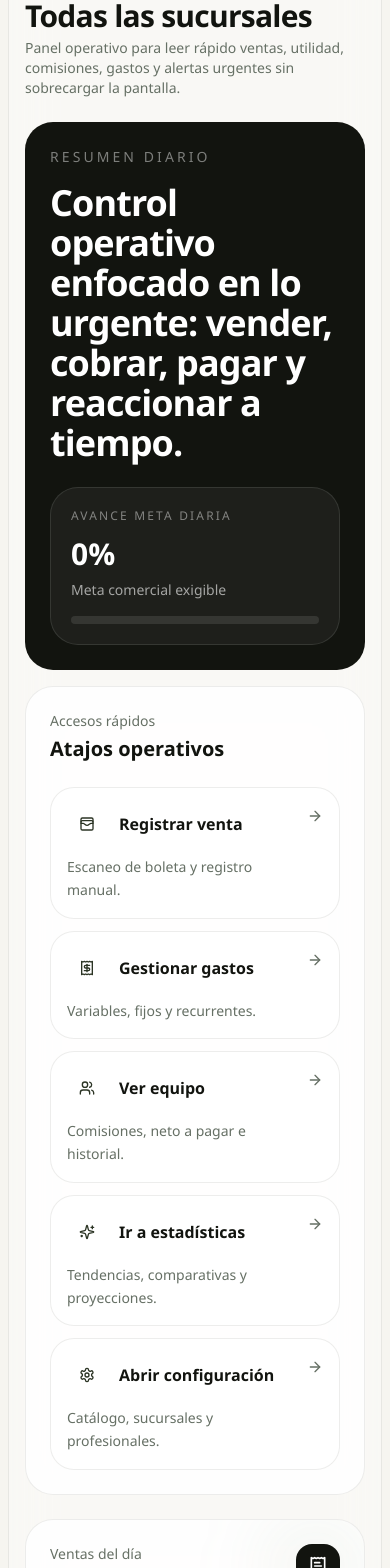
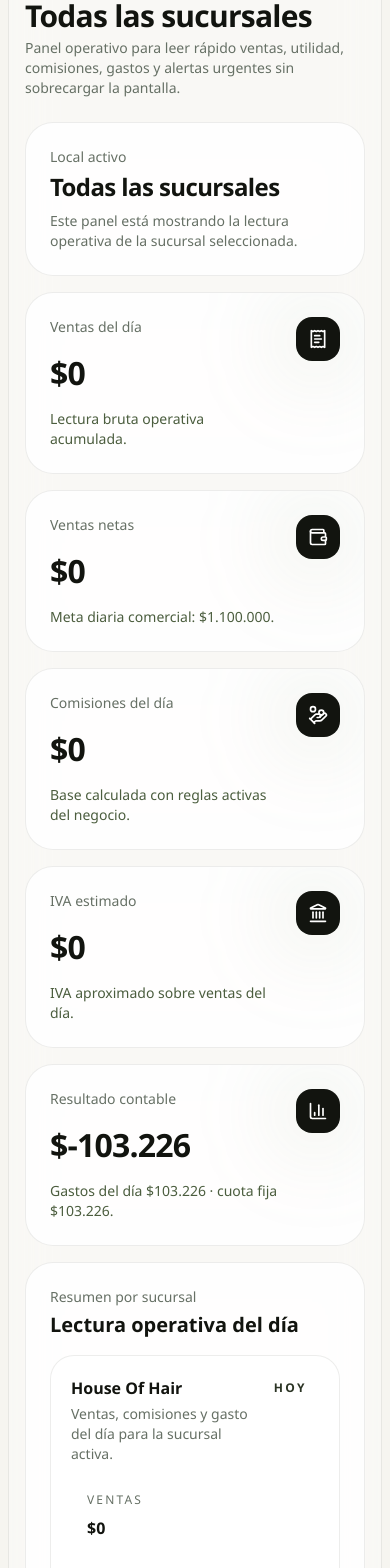
Before and after one commit to contactolookhair-dev/salon-analyst2, a Next.js app: page / in a window 390 px wide. Shown: the part 1080-2648 px from the top of the page. Built offline with nearby package versions, Linux system fonts and the light colour scheme; no server answers.

Commit message:
Reordena dashboard movil

```diff
--- a/src/features/dashboard/components/dashboard-overview.tsx
+++ b/src/features/dashboard/components/dashboard-overview.tsx
@@ -76,6 +76,7 @@ export function DashboardOverview() {
     );
   const totalGrossSalesToday = todaySales.reduce((sum, sale) => sum + sale.grossAmount, 0);
   const totalVatToday = Math.max(totalGrossSalesToday - metrics.totalNetSales, 0);
+  const currentMonthFrom = `${metrics.today.slice(0, 8)}01`;
 
   const recentActivity = [
     ...todaySales.slice(0, 4).map((sale) => ({
@@ -128,7 +129,10 @@ export function DashboardOverview() {
     .filter((professional) => professional.active)
     .map((professional) => {
       const professionalSales = filteredSnapshot.sales.filter(
-        (sale) => sale.professionalId === professional.id
+        (sale) =>
+          sale.professionalId === professional.id &&
+          sale.saleDate >= currentMonthFrom &&
+          sale.saleDate <= metrics.today
       );
 
       return {
@@ -157,6 +161,10 @@ export function DashboardOverview() {
         .filter(Boolean)
         .join(" · ")
     : null;
+  const activeBranchLabel =
+    selectedBranch === "all"
+      ? "Todas las sucursales"
+      : branch?.name ?? "Sucursal activa";
 
   return (
     <section className="space-y-6">
@@ -176,47 +184,23 @@ export function DashboardOverview() {
         </Card>
       ) : null}
 
-      <div className="grid gap-4 xl:grid-cols-[minmax(0,1.5fr)_minmax(320px,0.75fr)]">
-        <Card className="overflow-hidden bg-olive-950 text-white">
-          <div className="flex flex-col gap-6 lg:flex-row lg:items-end lg:justify-between">
+      <div className="flex flex-col gap-4">
+        <Card className="xl:hidden">
+          <div className="flex items-start justify-between gap-4">
             <div>
-              <p className="text-sm uppercase tracking-[0.22em] text-white/45">
-                Resumen diario
+              <p className="text-sm text-muted-foreground">Local activo</p>
+              <h3 className="mt-1 text-2xl font-semibold tracking-tight text-olive-950">
+                {activeBranchLabel}
+              </h3>
+              <p className="mt-2 text-sm text-muted-foreground">
+                Este panel está mostrando la lectura operativa de la sucursal seleccionada.
               </p>
-              <h3 className="mt-4 max-w-xl text-4xl font-semibold tracking-tight">
-                Control operativo enfocado en lo urgente: vender, cobrar, pagar y reaccionar a tiempo.
-              </h3>
             </div>
-            <div className="min-w-[220px] rounded-[28px] border border-white/10 bg-white/5 p-5">
-              <p className="text-xs uppercase tracking-[0.18em] text-white/45">
-                Avance meta diaria
-              </p>
-              <p className="mt-3 text-3xl font-semibold">
-                {!metrics.commercialTargetApplies
-                  ? "Meta no exigible"
-                  : formatPercent(metrics.progress)}
-              </p>
-              <p className="mt-2 text-sm text-white/60">{metrics.commercialStatusLabel}</p>
-              <div className="mt-4 h-2 rounded-full bg-white/10">
-                <div
-                  className="h-2 rounded-full bg-white"
-                  style={{
-                    width: `${
-                      metrics.commercialTargetApplies
-                        ? Math.min(metrics.progress * 100, 100)
-                        : 0
-                    }%`,
-                  }}
-                />
-              </div>
-            </div>
+            {branch ? <BranchLogo branch={branch} size="md" /> : null}
           </div>
         </Card>
 
-        <QuickAccessCard />
-      </div>
-
-      <div className="grid gap-4 md:grid-cols-2 xl:grid-cols-3 2xl:grid-cols-5">
+        <div className="order-1 grid gap-4 md:grid-cols-2 xl:order-2 xl:grid-cols-3 2xl:grid-cols-5">
           <MetricCard
             label="Ventas del día"
             value={formatCurrency(totalGrossSalesToday)}
@@ -255,12 +239,7 @@ export function DashboardOverview() {
           />
         </div>
 
-      <div className="grid gap-4 xl:grid-cols-[minmax(0,1.05fr)_minmax(0,0.95fr)]">
-        <RecentActivityCard items={recentActivity} />
-        <ExpensesList items={branchExpenses} />
-      </div>
-
-      <Card className="space-y-4">
+        <Card className="order-2 space-y-4 xl:order-4">
           <div>
             <p className="text-sm text-muted-foreground">Resumen por sucursal</p>
             <h3 className="mt-1 text-xl font-semibold text-olive-950">
@@ -317,14 +296,14 @@ export function DashboardOverview() {
           </div>
         </Card>
 
-      <Card className="space-y-4">
+        <Card className="order-3 space-y-4 xl:order-5">
           <div>
             <p className="text-sm text-muted-foreground">Equipo</p>
             <h3 className="mt-1 text-xl font-semibold text-olive-950">
               Resumen por trabajador
             </h3>
             <p className="mt-1 text-sm text-muted-foreground">
-            Venta bruta, venta neta y comisión total acumulada por trabajador.
+              Venta bruta, venta neta y comisión total acumulada del mes por trabajador.
             </p>
           </div>
 
@@ -374,6 +353,52 @@ export function DashboardOverview() {
           </div>
         </Card>
 
+        <div className="order-4 grid gap-4 xl:order-1 xl:grid-cols-[minmax(0,1.5fr)_minmax(320px,0.75fr)]">
+          <Card className="overflow-hidden bg-olive-950 text-white">
+          <div className="flex flex-col gap-6 lg:flex-row lg:items-end lg:justify-between">
+            <div>
+              <p className="text-sm uppercase tracking-[0.22em] text-white/45">
+                Resumen diario
+              </p>
+              <h3 className="mt-4 max-w-xl text-4xl font-semibold tracking-tight">
+                Control operativo enfocado en lo urgente: vender, cobrar, pagar y reaccionar a tiempo.
+              </h3>
+            </div>
+            <div className="min-w-[220px] rounded-[28px] border border-white/10 bg-white/5 p-5">
+              <p className="text-xs uppercase tracking-[0.18em] text-white/45">
+                Avance meta diaria
+              </p>
+              <p className="mt-3 text-3xl font-semibold">
+                {!metrics.commercialTargetApplies
+                  ? "Meta no exigible"
+                  : formatPercent(metrics.progress)}
+              </p>
+              <p className="mt-2 text-sm text-white/60">{metrics.commercialStatusLabel}</p>
+              <div className="mt-4 h-2 rounded-full bg-white/10">
+                <div
+                  className="h-2 rounded-full bg-white"
+                  style={{
+                    width: `${
+                      metrics.commercialTargetApplies
+                        ? Math.min(metrics.progress * 100, 100)
+                        : 0
+                    }%`,
+                  }}
+                />
+              </div>
+            </div>
+          </div>
+        </Card>
+
+          <QuickAccessCard />
+        </div>
+
+        <div className="order-5 grid gap-4 xl:order-3 xl:grid-cols-[minmax(0,1.05fr)_minmax(0,0.95fr)]">
+          <RecentActivityCard items={recentActivity} />
+          <ExpensesList items={branchExpenses} />
+        </div>
+      </div>
+
       <AlertsIntelligenceSection snapshot={filteredSnapshot} />
     </section>
   );
```
Lines whose indentation alone changed are shown as unchanged.
